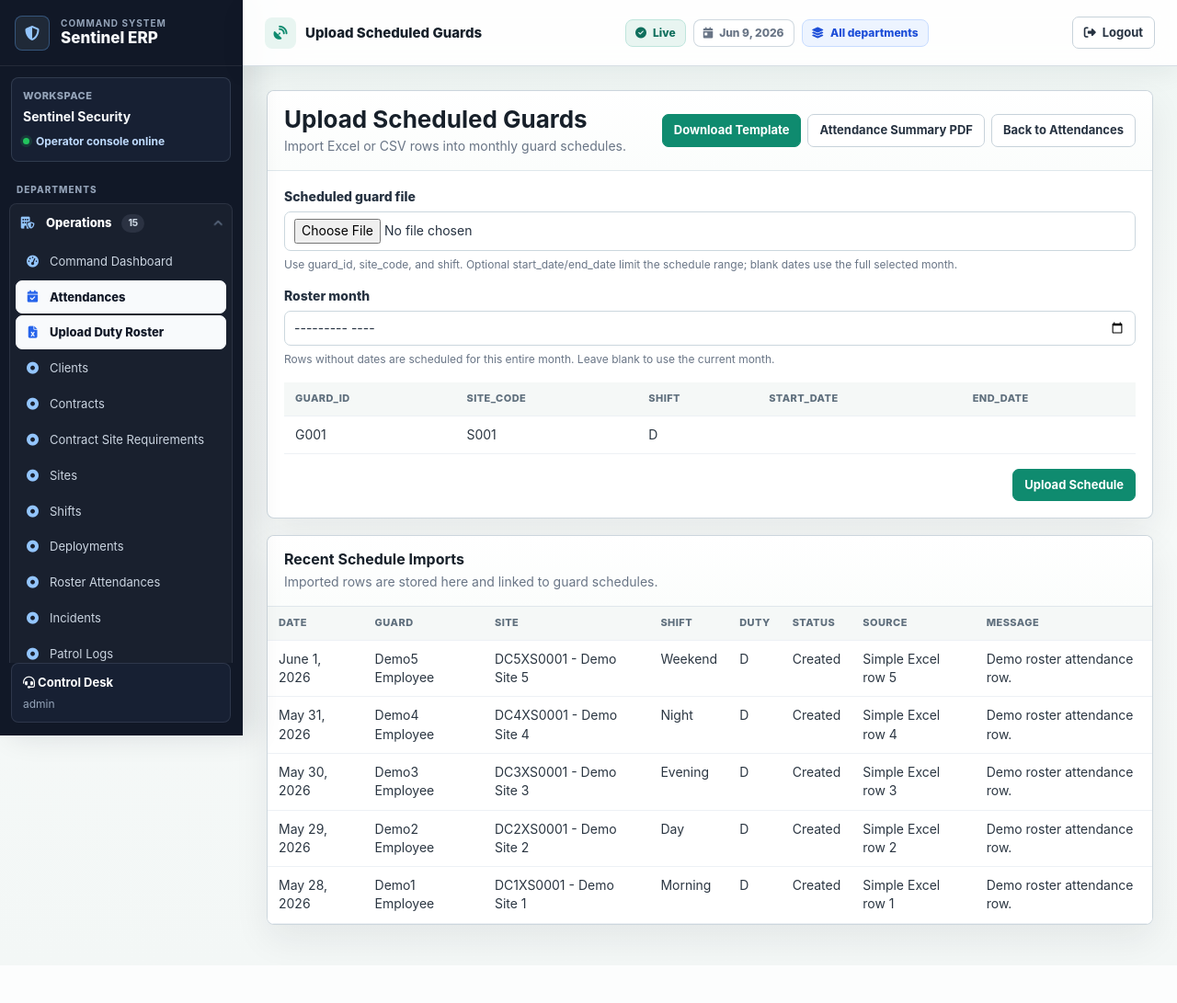
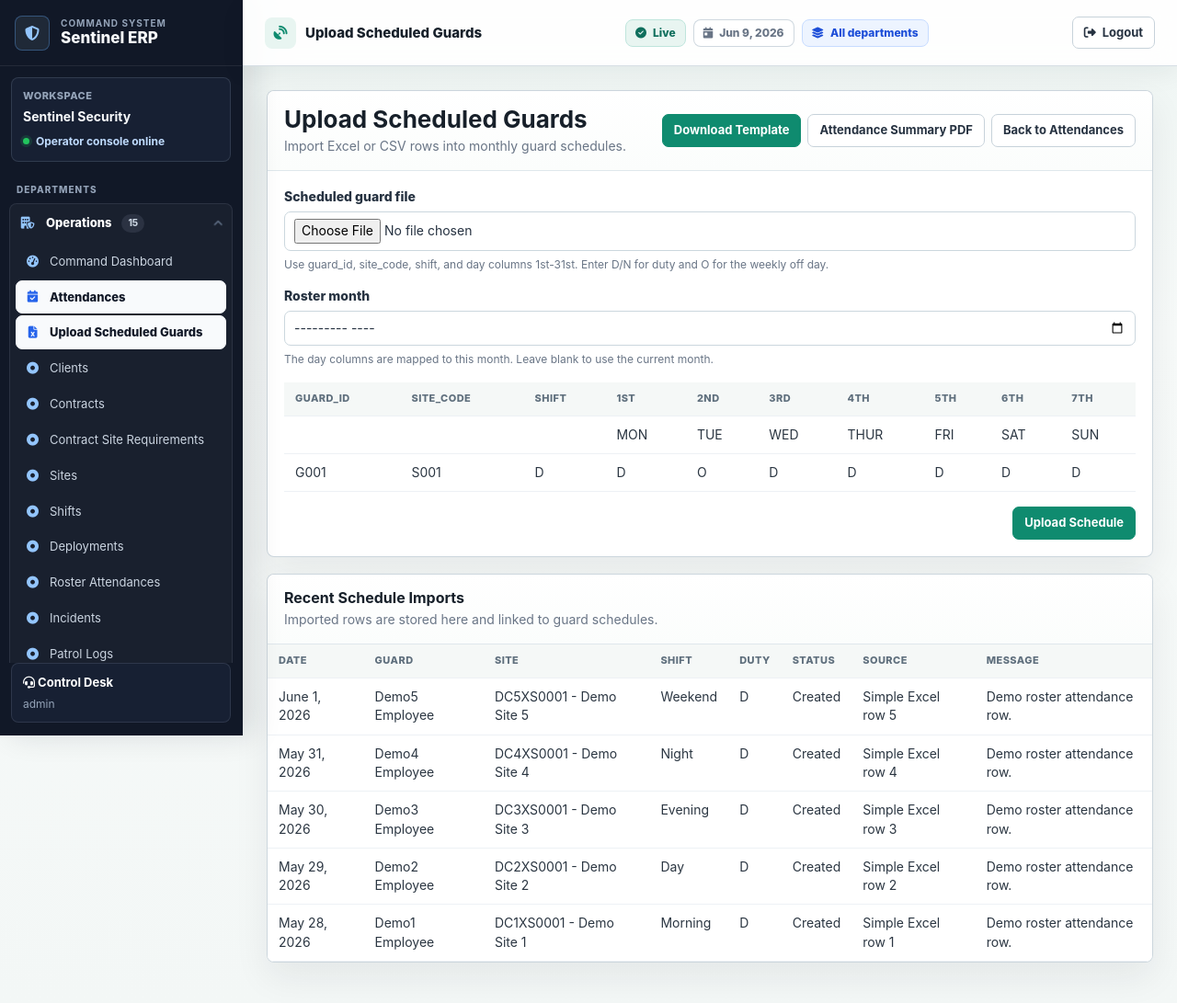
Before and after one commit to Turyatemba-silaj/GuardManagementErp, a Django app: page /attendances/upload-roster/ in a window 1280 px wide. Shown: the whole page at 92% size. Before the commit the page ends 1037 px from the top, so only its background shows below. Run offline with Django 5.2, Linux system fonts and the light colour scheme; data comes from the database, SQL or seed files in the repository; both versions use the stored data as it was after the commit.

Commit message:
update all changes

```diff
--- a/core/context_processors.py
+++ b/core/context_processors.py
@@ -55,7 +55,7 @@ def build_sidebar_nav(groups, can_manage_payroll, user):
         operations.extend(
             [
                 nav_item("Attendances", reverse("core:attendances"), "fa-calendar-check"),
-                nav_item("Upload Duty Roster", reverse("core:upload_duty_roster"), "fa-file-excel"),
+                nav_item("Upload Scheduled Guards", reverse("core:upload_duty_roster"), "fa-file-excel"),
             ]
         )
     operations.extend(operations_models)
--- a/core/templates/core/upload_duty_roster.html
+++ b/core/templates/core/upload_duty_roster.html
@@ -22,13 +22,13 @@
             <label for="roster_file">Scheduled guard file</label>
             <input id="roster_file" name="roster_file" type="file" accept=".xlsx,.xlsm,.csv" required>
             <span class="helptext">
-                Use guard_id, site_code, and shift. Optional start_date/end_date limit the schedule range; blank dates use the full selected month.
+                Use guard_id, site_code, shift, and day columns 1st-31st. Enter D/N for duty and O for the weekly off day.
             </span>
         </div>
         <div class="field">
             <label for="roster_month">Roster month</label>
             <input id="roster_month" name="roster_month" type="month">
-            <span class="helptext">Rows without dates are scheduled for this entire month. Leave blank to use the current month.</span>
+            <span class="helptext">The day columns are mapped to this month. Leave blank to use the current month.</span>
         </div>
         <div class="table-wrap">
             <table style="min-width: 760px;">
@@ -37,17 +37,39 @@
                         <th>guard_id</th>
                         <th>site_code</th>
                         <th>shift</th>
-                        <th>start_date</th>
-                        <th>end_date</th>
+                        <th>1st</th>
+                        <th>2nd</th>
+                        <th>3rd</th>
+                        <th>4th</th>
+                        <th>5th</th>
+                        <th>6th</th>
+                        <th>7th</th>
                     </tr>
                 </thead>
                 <tbody>
                     <tr>
+                        <td></td>
+                        <td></td>
+                        <td></td>
+                        <td>MON</td>
+                        <td>TUE</td>
+                        <td>WED</td>
+                        <td>THUR</td>
+                        <td>FRI</td>
+                        <td>SAT</td>
+                        <td>SUN</td>
+                    </tr>
+                    <tr>
                         <td>G001</td>
                         <td>S001</td>
                         <td>D</td>
-                        <td></td>
-                        <td></td>
+                        <td>D</td>
+                        <td>O</td>
+                        <td>D</td>
+                        <td>D</td>
+                        <td>D</td>
+                        <td>D</td>
+                        <td>D</td>
                     </tr>
                 </tbody>
             </table>
--- a/core/views.py
+++ b/core/views.py
@@ -3066,6 +3066,37 @@ def schedule_file_rows(uploaded_file):
     return worksheet_rows(worksheet), worksheet
 
 
+def day_number_from_header(value):
+    match = re.match(r"^(\d{1,2})(?:st|nd|rd|th)?$", str(value or "").strip().lower())
+    if not match:
+        return None
+    day = int(match.group(1))
+    return day if 1 <= day <= 31 else None
+
+
+def monthly_grid_day_columns(header_row):
+    columns = []
+    for index, value in enumerate(header_row):
+        day = day_number_from_header(value)
+        if day:
+            columns.append((index, day))
+    return columns
+
+
+def find_employee_for_schedule_upload(guard_value):
+    return models.Employee.objects.filter(
+        Q(company_number__iexact=guard_value)
+        | Q(work_card_uid__iexact=guard_value)
+        | Q(national_id__iexact=guard_value)
+        | Q(first_name__iexact=guard_value)
+        | Q(last_name__iexact=guard_value)
+    ).first()
+
+
+def find_site_for_schedule_upload(site_value):
+    return models.Site.objects.select_related("client").filter(Q(site_code__iexact=site_value)).first()
+
+
 def get_import_client():
     return models.Client.objects.get_or_create(
         client_name="Imported Duty Roster Client",
@@ -3254,6 +3285,147 @@ def upsert_guard_schedule_from_upload(employee, site, shift, shift_date, *, depl
         },
     )
     return schedule, created, ""
+
+
+def import_monthly_schedule_grid(rows, headers, *, roster_month, file_name="", uploaded_by=None, batch_reference=None):
+    batch_reference = batch_reference or str(uuid.uuid4())
+    month_start, month_end = month_date_range(roster_month)
+    day_columns = monthly_grid_day_columns(rows[0] if rows else [])
+    created_schedules = 0
+    updated_schedules = 0
+    off_rows = 0
+    skipped_rows = []
+
+    for row_number, row in enumerate(rows[1:], start=2):
+        if not any(row):
+            continue
+        guard_value = value_from_row(
+            row,
+            headers,
+            "guard_id",
+            "guard_company_number",
+            "company_number",
+            "employee_number",
+            "guard_badge",
+            "badge_number",
+            "guard",
+        )
+        site_value = value_from_row(row, headers, "site_code")
+        base_shift_value = value_from_row(row, headers, "shift", "shift_name")
+
+        if not guard_value and not site_value:
+            continue
+        employee = find_employee_for_schedule_upload(guard_value)
+        site = find_site_for_schedule_upload(site_value)
+        base_shift = (
+            models.Shift.objects.filter(Q(shift_name__iexact=base_shift_value) | Q(code__iexact=base_shift_value)).first()
+            if base_shift_value
+            else None
+        )
+        if not employee or not site:
+            message = f"{'guard not found' if not employee else ''} {'site not found' if not site else ''}".strip()
+            skipped_rows.append(f"Row {row_number}: {message}")
+            record_roster_attendance(
+                batch_reference=batch_reference,
+                file_name=file_name,
+                source_format=models.RosterAttendance.SourceFormat.SIMPLE,
+                source_row=row_number,
+                uploaded_by=uploaded_by,
+                import_status=models.RosterAttendance.ImportStatus.SKIPPED,
+                message=message,
+                employee=employee,
+                site=site,
+                shift=base_shift,
+                duty_code=base_shift_value,
+            )
+            continue
+
+        duty_dates = [
+            month_start.replace(day=day)
+            for column, day in day_columns
+            if column < len(row)
+            and str(row[column] or "").strip()
+            and not is_off_duty_code(row[column])
+            and day <= month_end.day
+        ]
+        deployment_start = min(duty_dates) if duty_dates else month_start
+        deployment_end = max(duty_dates) if duty_dates else month_end
+
+        for column, day in day_columns:
+            if column >= len(row) or day > month_end.day:
+                continue
+            duty_code = str(row[column] or "").strip().upper()
+            if not duty_code:
+                continue
+            shift_date = month_start.replace(day=day)
+            if is_off_duty_code(duty_code):
+                record_roster_attendance(
+                    batch_reference=batch_reference,
+                    file_name=file_name,
+                    source_format=models.RosterAttendance.SourceFormat.SIMPLE,
+                    source_row=row_number,
+                    uploaded_by=uploaded_by,
+                    import_status=models.RosterAttendance.ImportStatus.OFF,
+                    message="Off day from monthly scheduled-guard grid.",
+                    employee=employee,
+                    site=site,
+                    shift=base_shift,
+                    shift_date=shift_date,
+                    duty_code="O",
+                )
+                off_rows += 1
+                continue
+
+            shift = get_import_shift(duty_code or base_shift_value)
+            schedule, created, error_message = upsert_guard_schedule_from_upload(
+                employee,
+                site,
+                shift,
+                shift_date,
+                deployment_start=deployment_start,
+                deployment_end=deployment_end,
+                notes="Imported from monthly scheduled-guard grid.",
+            )
+            if error_message:
+                skipped_rows.append(f"Row {row_number} {shift_date}: {error_message}")
+                record_roster_attendance(
+                    batch_reference=batch_reference,
+                    file_name=file_name,
+                    source_format=models.RosterAttendance.SourceFormat.SIMPLE,
+                    source_row=row_number,
+                    uploaded_by=uploaded_by,
+                    import_status=models.RosterAttendance.ImportStatus.SKIPPED,
+                    message=error_message,
+                    employee=employee,
+                    site=site,
+                    shift=shift,
+                    shift_date=shift_date,
+                    duty_code=duty_code,
+                )
+                continue
+            if created:
+                created_schedules += 1
+                import_status = models.RosterAttendance.ImportStatus.CREATED
+            else:
+                updated_schedules += 1
+                import_status = models.RosterAttendance.ImportStatus.UPDATED
+            record_roster_attendance(
+                batch_reference=batch_reference,
+                file_name=file_name,
+                source_format=models.RosterAttendance.SourceFormat.SIMPLE,
+                source_row=row_number,
+                uploaded_by=uploaded_by,
+                import_status=import_status,
+                message="Imported from monthly scheduled-guard grid.",
+                employee=employee,
+                site=site,
+                shift=shift,
+                shift_date=shift_date,
+                schedule=schedule,
+                duty_code=duty_code,
+            )
+
+    return created_schedules, updated_schedules, off_rows, skipped_rows, batch_reference
 
 
 def roster_header_date(header, period_start, period_end):
@@ -3546,11 +3718,30 @@ def duty_roster_template(request):
     workbook = Workbook()
     worksheet = workbook.active
     worksheet.title = "Scheduled Guards"
-    worksheet.append(["guard_id", "site_code", "shift", "start_date", "end_date"])
-    worksheet.append(["G001", "S001", "D", "", ""])
-    worksheet.append(["G002", "S001", "N", "2026-05-01", "2026-05-31"])
-    worksheet.append(["G003", "S002", "Day", "2026-05-15", "2026-05-20"])
-    for column in ("A", "B", "C", "D", "E"):
+    _, month_end = month_date_range(timezone.localdate().strftime("%Y-%m"))
+    day_headers = []
+    weekday_row = ["", "", ""]
+    for day in range(1, 32):
+        suffix = "th"
+        if day % 10 == 1 and day != 11:
+            suffix = "st"
+        elif day % 10 == 2 and day != 12:
+            suffix = "nd"
+        elif day % 10 == 3 and day != 13:
+            suffix = "rd"
+        day_headers.append(f"{day}{suffix}")
+        if day <= month_end.day:
+            weekday_row.append(month_end.replace(day=day).strftime("%a").upper())
+        else:
+            weekday_row.append("")
+    worksheet.append(["guard_id", "site_code", "shift", *day_headers])
+    worksheet.append(weekday_row)
+    worksheet.append(["G001", "S001", "D", "D", "O", "D", "D", "D", "D", "D", "O", "D", "D", "D", "D", "D", "O"])
+    worksheet.append(["G002", "S001", "N", "N", "N", "N", "N", "O", "N", "N", "N", "N", "O", "N", "N", "N"])
+    worksheet.append(["G003", "S002", "D", "O", "D", "D", "D", "D", "D", "D", "D", "D", "D", "O", "D", "D"])
+    for column in range(1, 35):
+        worksheet.column_dimensions[worksheet.cell(row=1, column=column).column_letter].width = 12
+    for column in ("A", "B", "C"):
         worksheet.column_dimensions[column].width = 22
     output = BytesIO()
     workbook.save(output)
@@ -3647,6 +3838,29 @@ def upload_duty_roster(request):
             )
             return redirect("core:upload_duty_roster")
 
+        if monthly_grid_day_columns(header_row):
+            created_schedules, updated_schedules, off_rows, skipped_rows, batch_reference = import_monthly_schedule_grid(
+                uploaded_rows,
+                headers,
+                roster_month=roster_month,
+                file_name=file_name,
+                uploaded_by=request.user,
+                batch_reference=batch_reference,
+            )
+            if created_schedules or updated_schedules or off_rows:
+                messages.success(
+                    request,
+                    (
+                        f"Monthly guard schedule imported: {created_schedules} schedules created, "
+                        f"{updated_schedules} updated, {off_rows} off days recorded. Batch: {batch_reference}"
+                    ),
+                )
+            else:
+                messages.error(request, "No monthly guard schedules were imported from this file.")
+            if skipped_rows:
+                messages.error(request, "Skipped rows: " + "; ".join(skipped_rows[:8]))
+            return redirect("core:attendances")
+
         created_schedules = 0
         updated_schedules = 0
         skipped_rows = []
```
Also changed, not shown: core/tests.py (+76 -2 lines), db.sqlite3.
